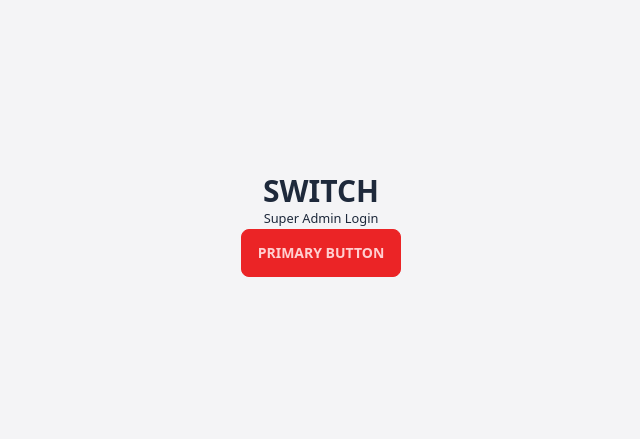
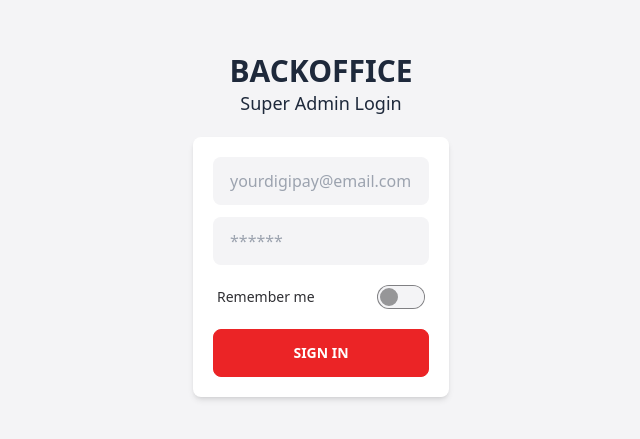
Before and after one commit to DIGIPAY-ROMEO/digipay_backoffice, a Next.js app: page / in a window 1280 px wide. Shown: the part 175-614 px from the top of the page, without its empty margins (319-959 px from the left). Built offline with nearby package versions, Linux system fonts and the light colour scheme.

Commit message:
initial commit

```diff
--- a/package.json
+++ b/package.json
@@ -15,6 +15,7 @@
     "next": "^13.2.1",
     "react": "18.2.0",
     "react-dom": "18.2.0",
+    "react-hook-form": "^7.43.3",
     "react-redux": "^8.0.5",
     "zod": "^3.20.6"
   },
--- /dev/null
+++ b/src/components/sign_in/SignInForm.tsx
@@ -0,0 +1,59 @@
+import { useState } from 'react'
+import { useForm } from 'react-hook-form'
+import SignInFormValues from '~/lib/@types/sign_in/SignInFormValues'
+import signInFormResolver from '~/lib/resolver/signInFormResolver'
+
+const resolver = signInFormResolver
+
+export default function SignInForm(): JSX.Element {
+  const {
+    register,
+    handleSubmit,
+    formState: { errors },
+  } = useForm<SignInFormValues>({ resolver })
+
+  const [rememeberMe, setRememberMe] = useState<boolean>(false)
+  const rememberMeToggle = () => setRememberMe((currentVal) => !currentVal)
+
+  const onSubmit = handleSubmit((data) => console.log(data))
+
+  return (
+    <form
+      className="flex flex-col w-100 bg-white shadow-md rounded-lg p-5 space-y-3"
+      onSubmit={onSubmit}
+    >
+      <input
+        {...register('email')}
+        className="input w-full"
+        placeholder="yourdigipay@email.com"
+      />
+      {errors?.email && <p className="text-error">{errors.email.message}</p>}
+
+      <input
+        {...register('password')}
+        type="password"
+        className="input w-full"
+        placeholder="******"
+      />
+      {errors?.password && (
+        <p className="text-error">{errors.password.message}</p>
+      )}
+
+      <div className="form-control">
+        <label className="label cursor-pointer">
+          <span className="label-text">Remember me</span>
+          <input
+            type="checkbox"
+            className="toggle toggle-primary"
+            onChange={rememberMeToggle}
+            checked={rememeberMe}
+          />
+        </label>
+      </div>
+
+      <button type="submit" className="btn btn-primary text-white">
+        SIGN IN
+      </button>
+    </form>
+  )
+}
--- /dev/null
+++ b/src/components/sign_in/index.ts
@@ -0,0 +1 @@
+export { default as SignInForm } from "./SignInForm";
--- /dev/null
+++ b/src/lib/@types/sign_in/SignInFormValues.d.ts
@@ -0,0 +1,5 @@
+type SignInFormValues = {
+  email: string;
+  password: string;
+};
+export default SignInFormValues;
--- /dev/null
+++ b/src/lib/resolver/signInFormResolver.ts
@@ -0,0 +1,26 @@
+import { Resolver } from "react-hook-form";
+import SignInFormValues from "../@types/sign_in/SignInFormValues";
+
+const signInFormResolver: Resolver<SignInFormValues> = async (values) => {
+  return {
+    values: values.email && values.password ? values : {},
+    errors:
+      values.email.length === 0
+        ? {
+            email: {
+              type: "required",
+              message: "This field is required.",
+            },
+          }
+        : values.password.length === 0
+        ? {
+            password: {
+              type: "required",
+              message: "This field is required.",
+            },
+          }
+        : {},
+  };
+};
+
+export default signInFormResolver;
--- a/src/pages/index.tsx
+++ b/src/pages/index.tsx
@@ -1,6 +1,6 @@
 import { type NextPage } from "next";
 import Head from "next/head";
-
+import { SignInForm } from "~/components/sign_in";
 const Home: NextPage = () => {
   return (
     <>
@@ -10,10 +10,12 @@ const Home: NextPage = () => {
         <link rel="icon" href="/favicon.ico" />
       </Head>
       <main className="flex min-h-screen flex-col items-center justify-center bg-base-100 text-slate-800">
-        <h1 className="font-bold text-md sm:text-3xl">SWITCH</h1>
-        <small>Super Admin Login</small>
-        <div>
-          <button className="btn btn-primary">Primary Button</button>
+        <div className="flex flex-col mb-5 justify-center items-center">
+          <h1 className="text-md font-bold text-3xl sm:text-3xl">BACKOFFICE</h1>
+          <p className="text-lg">Super Admin Login</p>
+        </div>
+        <div className="flex flex-col items-stretch w-[80vw] sm:w-[20vw]">
+          <SignInForm/>
         </div>
       </main>
     </>
```
Also changed, not shown: 1 other file (tests, documents, lock files or other folders).
